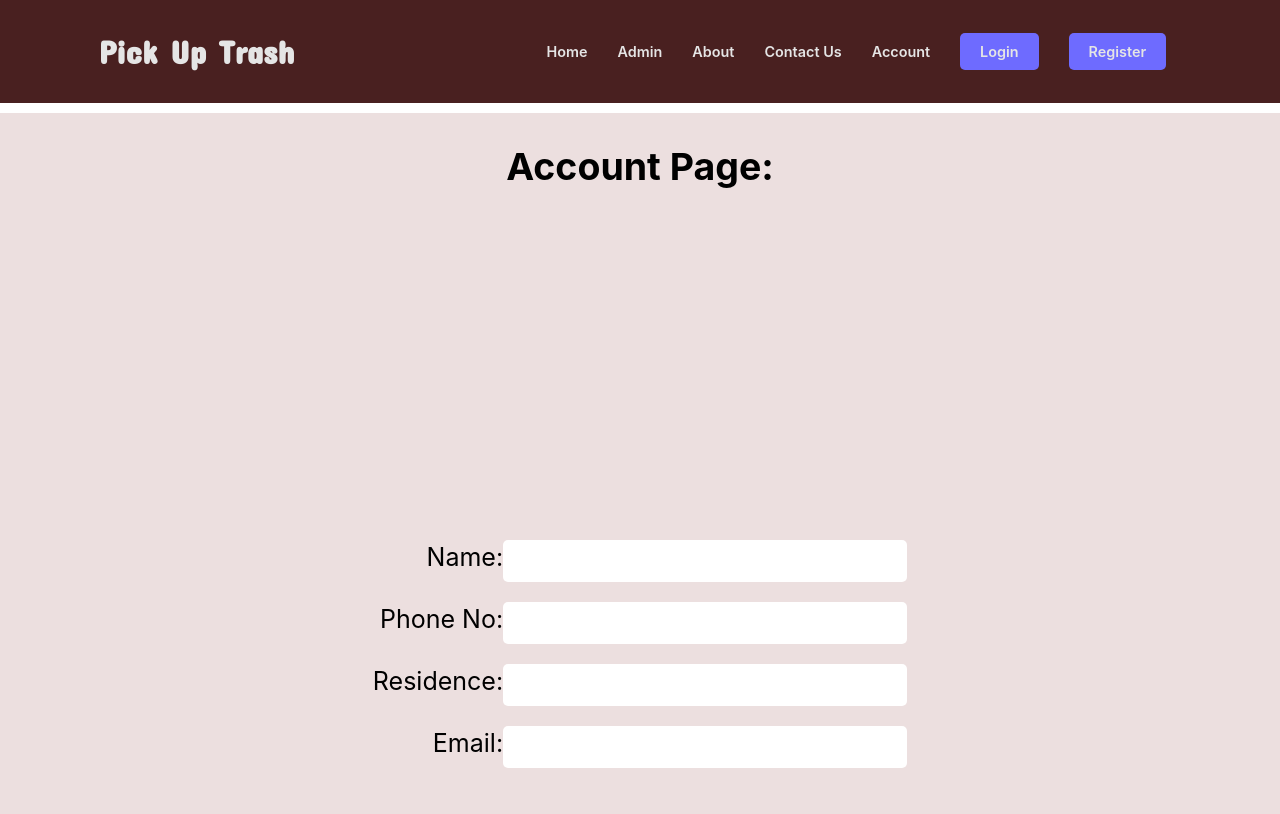
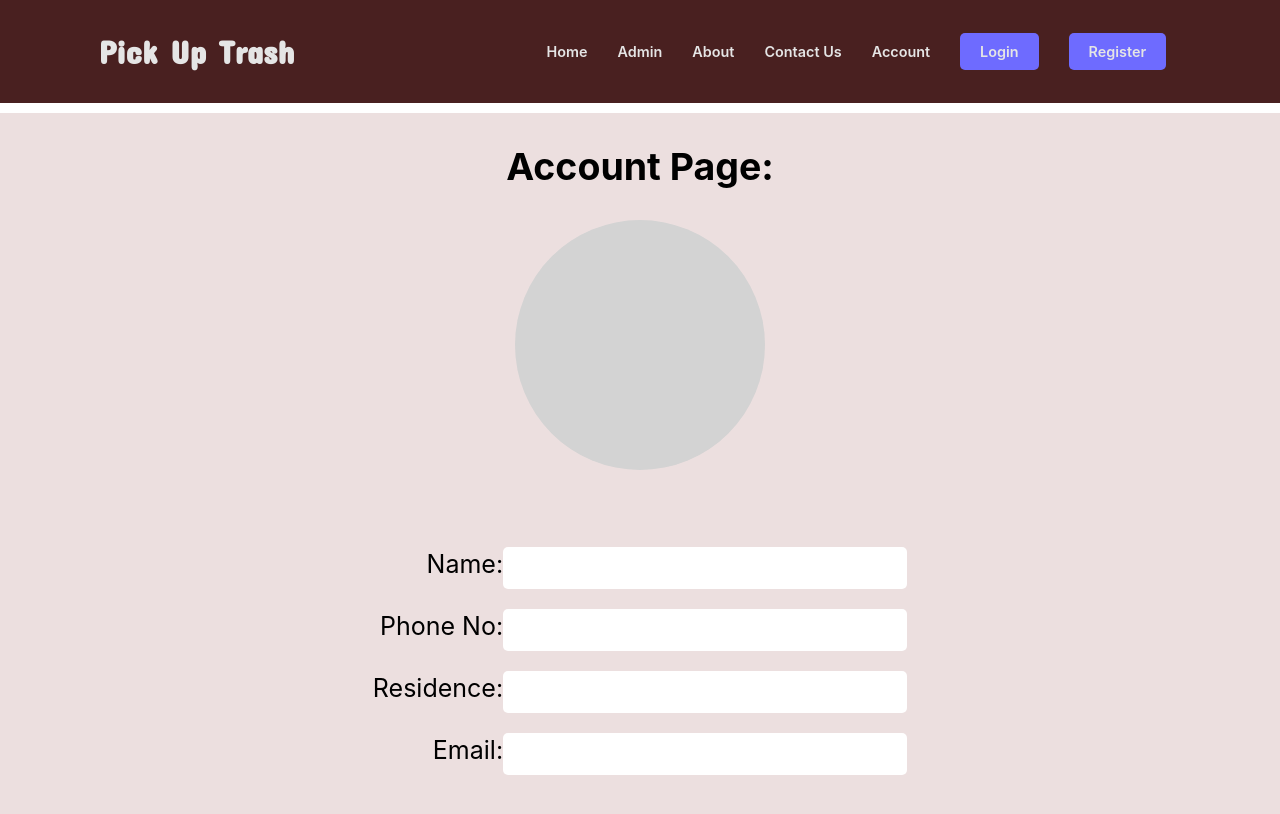
Before and after one commit to kiborgok/pick-up-trash, a React (Create React App) app: page /account in a window 1280 px wide. Shown: the top 814 px of the page. Built offline with nearby package versions, Linux system fonts and the light colour scheme; the HTML template or start-up script is replaced by a standard one.

Commit message:
style: styled container image

```diff
--- a/src/components/account/account.css
+++ b/src/components/account/account.css
@@ -16,5 +16,13 @@
 
     }
     .Acc-form{
-        margin-top: 25%;
+        margin-top: 6%;
+        align-content: center;
     }
+.profile-photo{
+    height: 250px;
+    width: 250px;
+    border-radius: 125px;
+    background-color: lightgray;
+
+}
```
